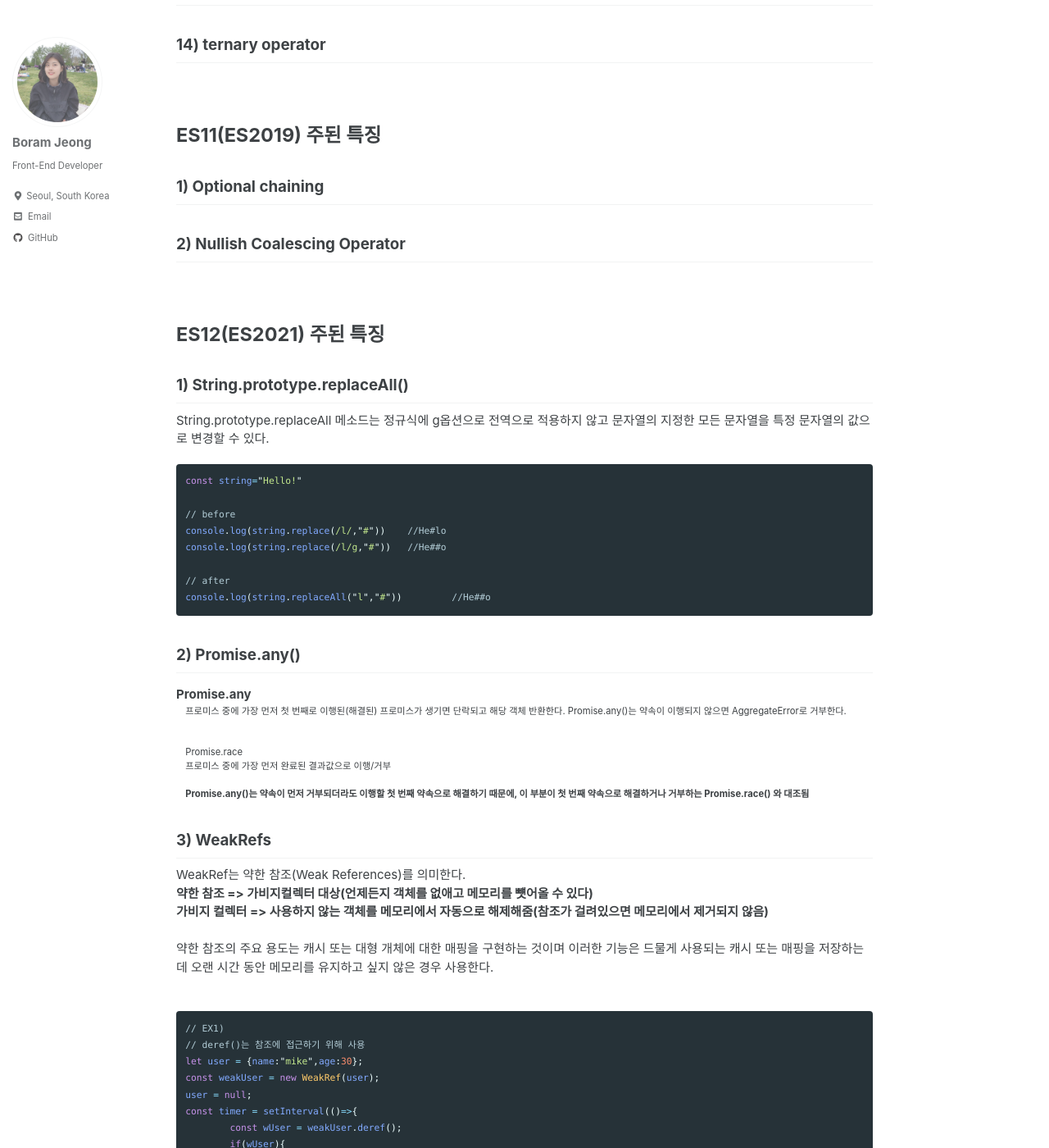
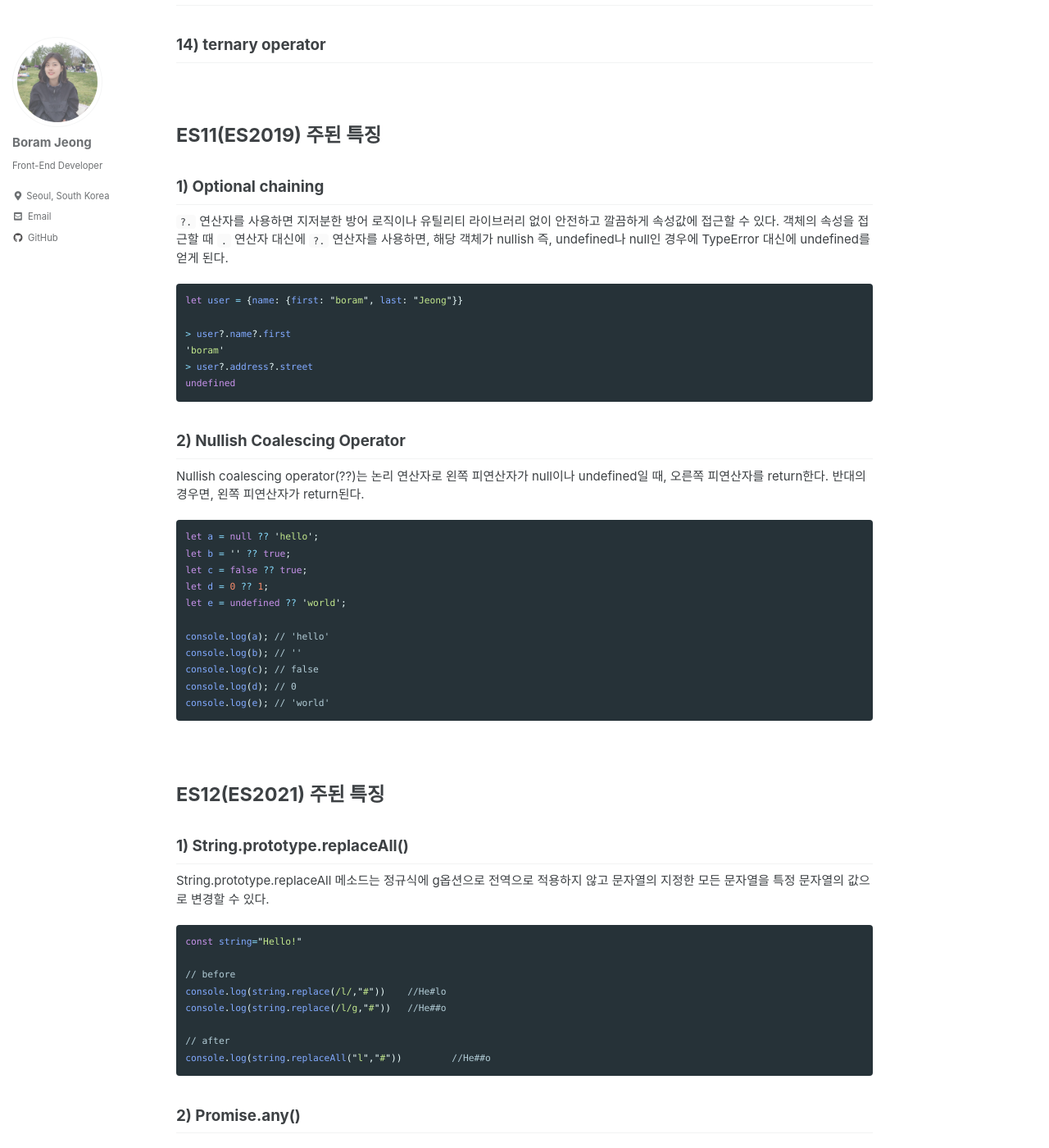
Before and after one commit to bo-ram-jeong/bo-ram-jeong.github.io, a Jekyll site: the page built from _posts/2022-09-13-javascript-es.md, in a window 1280 px wide and 1400 px high, scrolled down 2809 px. Shown: the whole window at 82% size. Built offline with Jekyll 4.4.1, drawn with Linux system fonts in a browser that asks for light colours; cached includes are drawn as plain includes; emoji names are drawn with the system emoji font; some of the changed text lies outside the part shown.

Commit message:
Update 2022-09-13-javascript-es.md

````diff
--- a/_posts/2022-09-13-javascript-es.md
+++ b/_posts/2022-09-13-javascript-es.md
@@ -104,7 +104,33 @@ async / await도 Promise처럼 callback 을 해결할 뿐만 아니라 더 직
 <br/><br/>
 # ES11(ES2019) 주된 특징
 ## 1) Optional chaining
+```?.``` 연산자를 사용하면 지저분한 방어 로직이나 유틸리티 라이브러리 없이 안전하고 깔끔하게 속성값에 접근할 수 있다.
+객체의 속성을 접근할 때 ```.``` 연산자 대신에 ```?.``` 연산자를 사용하면, 해당 객체가 nullish 즉, undefined나 null인 경우에 TypeError 대신에 undefined를 얻게 된다.
+```js
+let user = {name: {first: "boram", last: "Jeong"}}
+
+> user?.name?.first
+'boram'
+> user?.address?.street
+undefined
+```
 ## 2) Nullish Coalescing Operator
+Nullish coalescing operator(??)는 논리 연산자로
+왼쪽 피연산자가 null이나 undefined일 때, 오른쪽 피연산자를 return한다.
+반대의 경우면, 왼쪽 피연산자가 return된다.
+```js
+let a = null ?? 'hello';
+let b = '' ?? true;
+let c = false ?? true;
+let d = 0 ?? 1;
+let e = undefined ?? 'world';
+
+console.log(a);	// 'hello'
+console.log(b); // ''
+console.log(c); // false
+console.log(d); // 0
+console.log(e); // 'world'
+```
 
 <br/><br/>
 # ES12(ES2021) 주된 특징
@@ -122,17 +148,21 @@ console.log(string.replaceAll("l","#")) 	//He##o
 ```
 
 ## 2) Promise.any()
-Promise.any<br/>
+Promise.any <br/>
 : 프로미스 중에 가장 먼저 첫 번째로 이행된(해결된) 프로미스가 생기면 단락되고 해당 객체 반환한다. Promise.any()는 약속이 이행되지 않으면 AggregateError로 거부한다.
-<br/><br/>
-Promise.race<br/>
+
+<br/>
+
+Promise.race <br/>
 : 프로미스 중에 가장 먼저 완료된 결과값으로 이행/거부
-<br/><br/>
+
+<br/>
+
 **Promise.any()는 약속이 먼저 거부되더라도 이행할 첫 번째 약속으로 해결하기 때문에, 이 부분이 첫 번째 약속으로 해결하거나 거부하는 Promise.race() 와 대조됨**
 
 ## 3) WeakRefs
 WeakRef는 약한 참조(Weak References)를 의미한다.
-<br/> **약한 참조 => 가비지컬렉터 대상(언제든지 객체를 없애고 메모리를 뻇어올 수 있다)**
+<br/><br/> **약한 참조 => 가비지컬렉터 대상(언제든지 객체를 없애고 메모리를 뻇어올 수 있다)**
 <br/> **가비지 컬렉터 => 사용하지 않는 객체를 메모리에서 자동으로 해제해줌(참조가 걸려있으면 메모리에서 제거되지 않음)**
 <br/><br/>
 약한 참조의 주요 용도는 캐시 또는 대형 개체에 대한 매핑을 구현하는 것이며 이러한 기능은 드물게 사용되는 캐시 또는 매핑을 저장하는데 오랜 시간 동안 메모리를 유지하고 싶지 않은 경우 사용한다.
@@ -202,8 +232,8 @@ let billion = 1_000_000_000 // 10억(,구분자는 인식못함 _로 구분해
 <br/><br/>
 # 마무리
 주로 실무에서 많이 사용한다는 ES6문법과 ES11문법에서 일부만 또는 프로젝트에서 코딩하면서 필요한 문법만 그때 그때 이해하고 사용하다보니 머릿속에서 정리가 깔끔히 되지 않는 느낌이었다.
-<br/>이렇게 전체적인 ECMAScript의 버전별로 구조적인 부분을 정리해보니 확실히 더 이해가 잘 되었고 정리하다보니 놓치고 있던 문법들도 정확히 알 수 있었던 시간이 되어서 너무나 유익한 시간이었다.
-<br/>왜 ES5에서 ES6로 버전이 업데이트 되었는지, 왜 이 문법이 추가가 되었는지 버전마다 문법이 비교가 되면서 지금의 ES2021까지 어떻게 업데이트 되었는지 이해되는 시간이었다.
+<br/><br/>이렇게 전체적인 ECMAScript의 버전별로 구조적인 부분을 정리해보니 확실히 더 이해가 잘 되었고 정리하다보니 놓치고 있던 문법들도 정확히 알 수 있었던 시간이 되어서 너무나 유익한 시간이었다.
+<br/><br/>왜 ES5에서 ES6로 버전이 업데이트 되었는지, 왜 이 문법이 추가가 되었는지 버전마다 문법이 비교가 되면서 지금의 ES2021까지 어떻게 업데이트 되었는지 이해되는 시간이었다.
 
 
 <br/>
````
